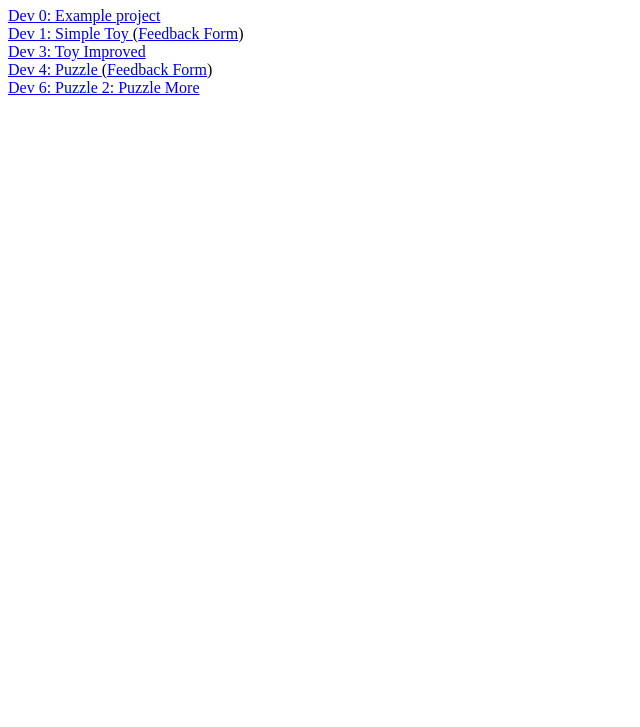
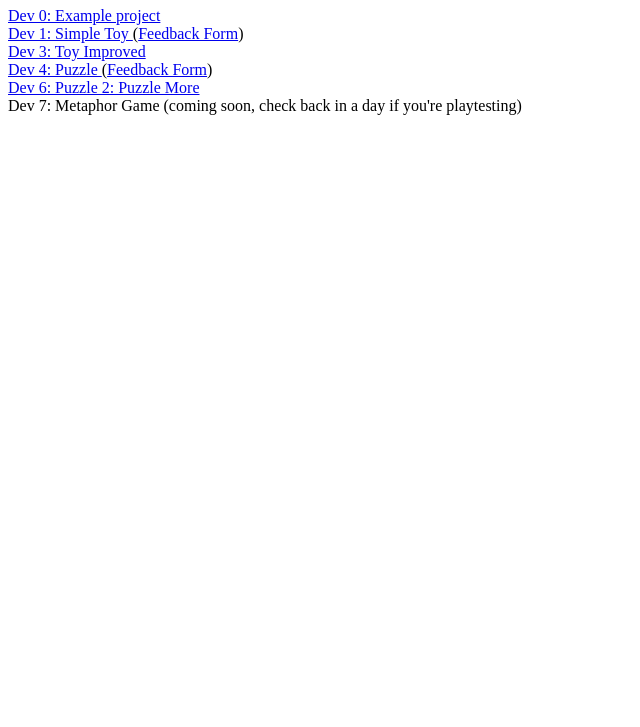
Before and after one commit to oinkymoo/oinkymoo.github.io, a plain HTML site: page index.html in a window 1280 px wide. Shown: the part 73-800 px from the top of the page, without its empty margins (0-640 px from the left). Drawn offline with Linux system fonts and the light colour scheme.

Commit message:
homepage update

```diff
--- a/index.html
+++ b/index.html
@@ -22,6 +22,7 @@
 			<br>
 			<a href="resources/Dev6/game.html" target="_blank">Dev 6: Puzzle 2: Puzzle More </a>
 			<br>
+			Dev 7: Metaphor Game (coming soon, check back in a day if you're playtesting)
 		</p>
 
 	</body>
```
